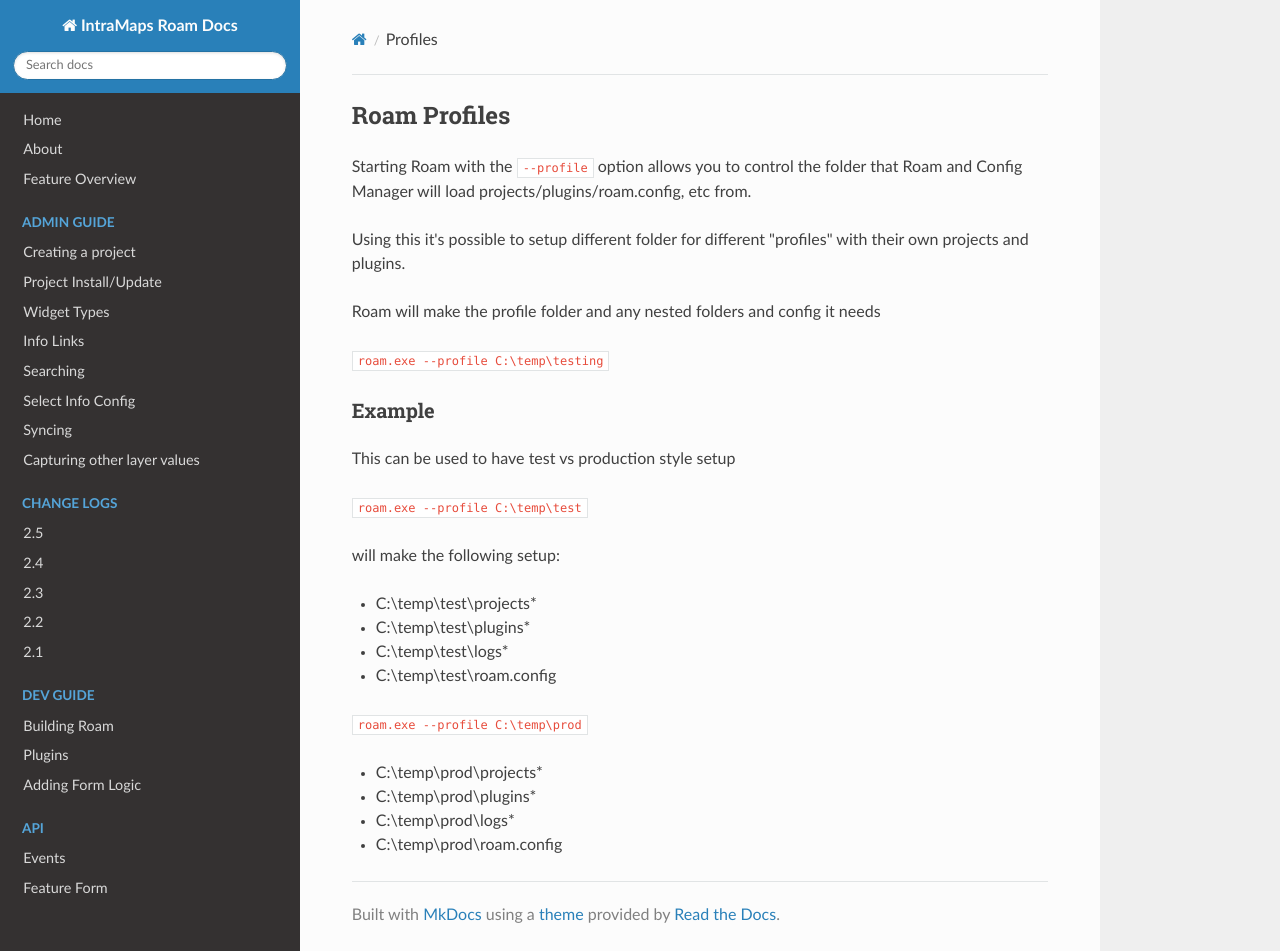
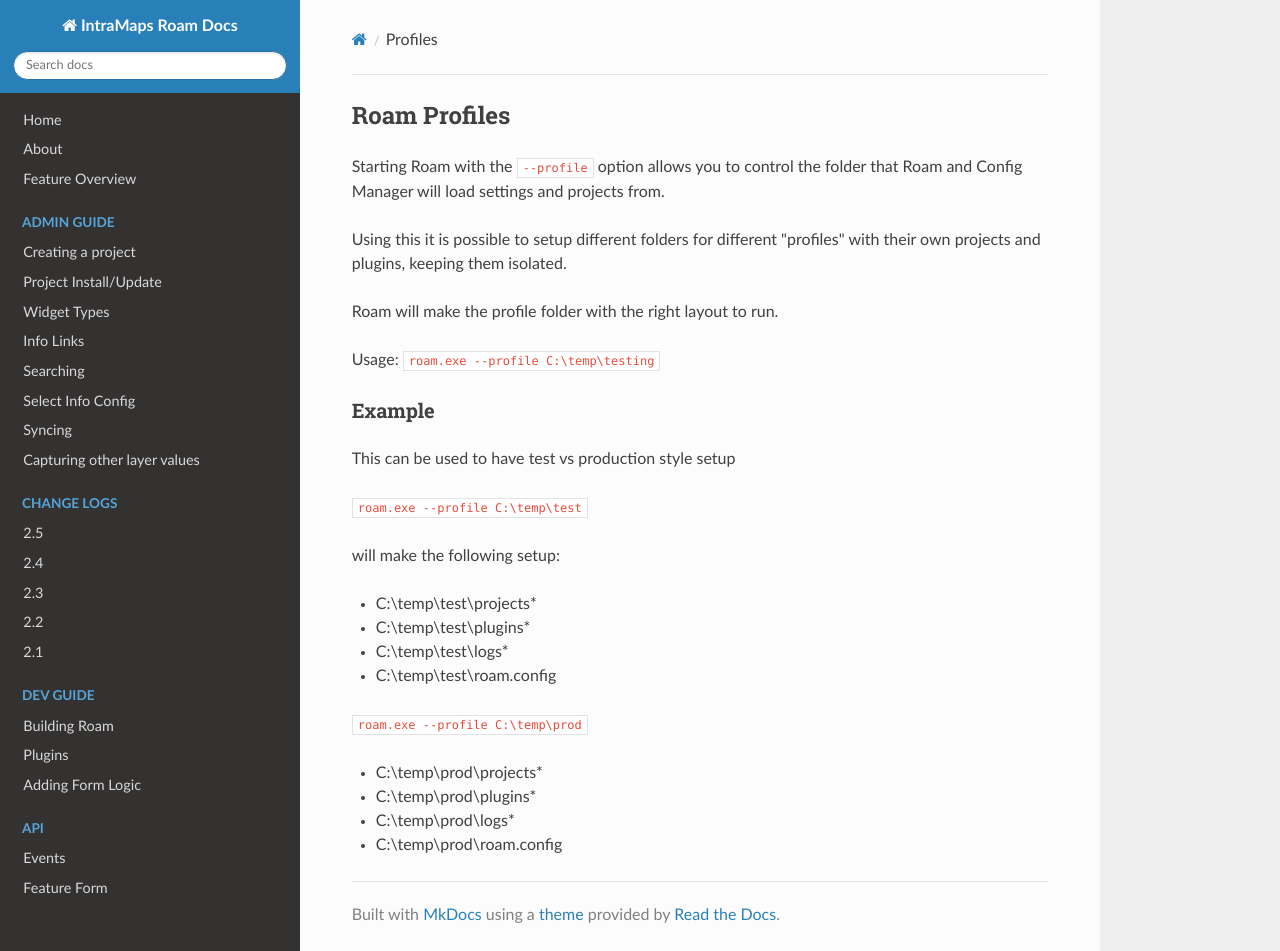
Before and after one commit to roam-qgis/Roam-docs, an MkDocs documentation site: the page built from docs/admin-guide/profiles.md, in a window 1280 px wide and 951 px high. Built offline with MkDocs 1.6.1, drawn with Linux system fonts in a browser that asks for light colours; nearby versions of some CDN libraries; old or Windows-style settings are respelled for this version of MkDocs.

Commit message:
Profile stufF

```diff
--- a/docs/admin-guide/profiles.md
+++ b/docs/admin-guide/profiles.md
@@ -1,13 +1,14 @@
 ## Roam Profiles
 
 Starting Roam with the `--profile` option allows you to control the folder that Roam and Config Manager will load
-projects/plugins/roam.config, etc from.
+settings and projects from.
 
-Using this it's possible to setup different folder for different "profiles" with their own projects and plugins.
+Using this it is possible to setup different folders for different "profiles" with their own projects and plugins, keeping
+them isolated.
 
-Roam will make the profile folder and any nested folders and config it needs
+Roam will make the profile folder with the right layout to run.
 
-`roam.exe --profile C:\temp\testing`
+Usage: `roam.exe --profile C:\temp\testing`
 
 ### Example
 
```
